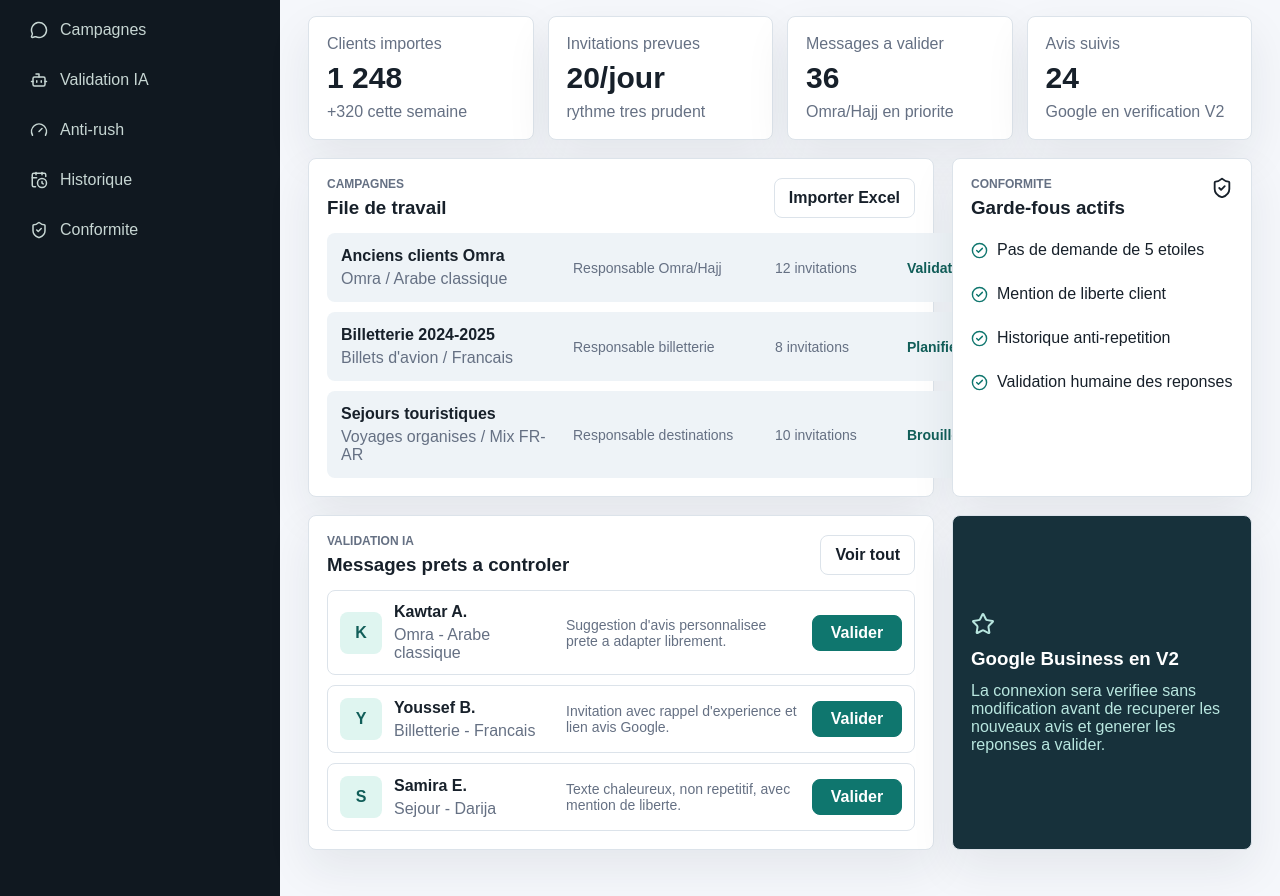
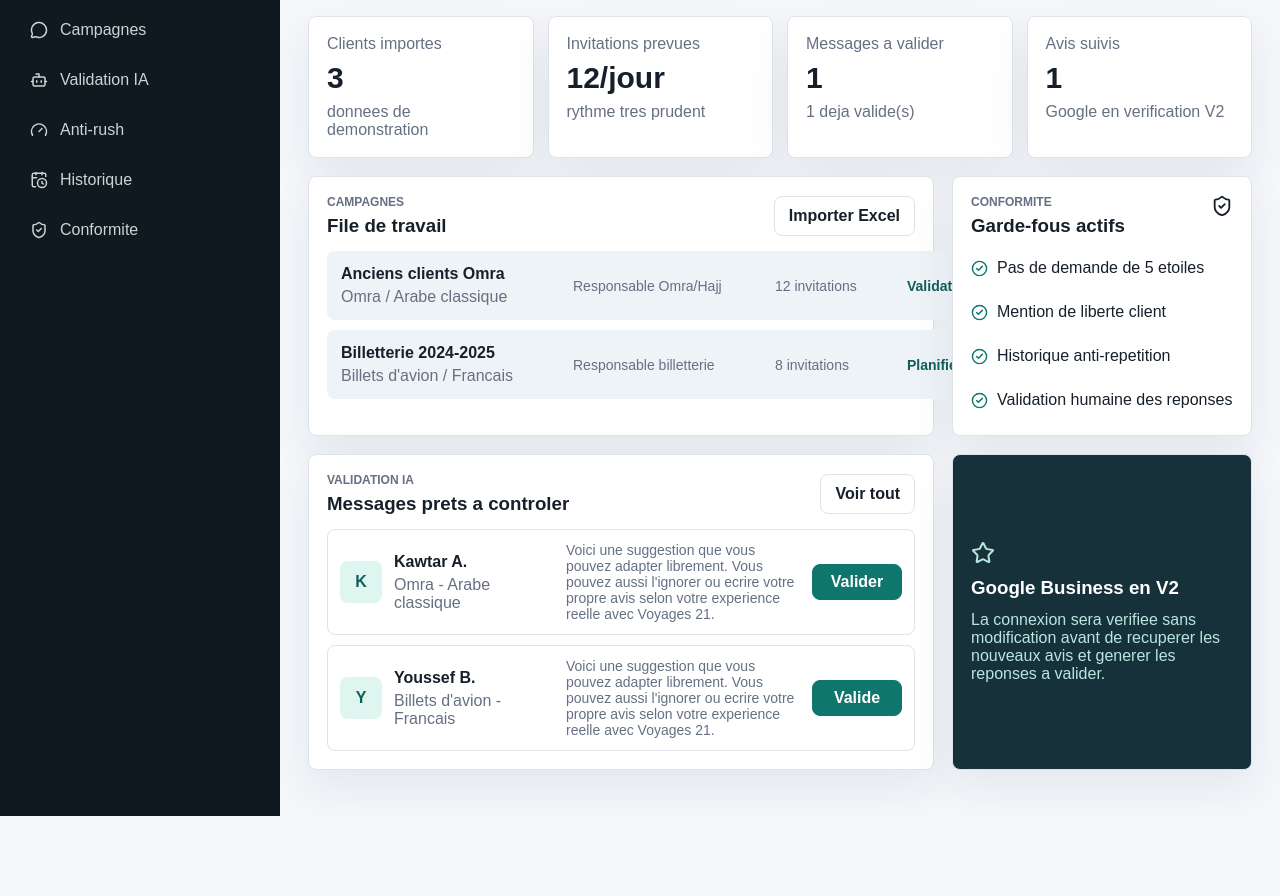
Before and after one commit to karimzoubdane-debug/reviews-up, a Next.js app: page / in a window 1280 px wide. Shown: the part 247-1143 px from the top of the page. After the commit the page ends 1063 px from the top, so only its background shows below. Built offline with nearby package versions, Linux system fonts and the light colour scheme.

Commit message:
Connect dashboard to mock data

```diff
--- a/app/page.tsx
+++ b/app/page.tsx
@@ -11,58 +11,42 @@ import {
   Star,
   UsersRound
 } from "lucide-react";
+import {
+  antiRushRecommendations,
+  appUsers,
+  campaigns,
+  clients,
+  generatedMessages,
+  googleReviews
+} from "../lib/mock-data";
+import type { CampaignStatus, ClientCategory, ClientLanguage } from "../lib/types";
 
-const metrics = [
-  { label: "Clients importes", value: "1 248", change: "+320 cette semaine" },
-  { label: "Invitations prevues", value: "20/jour", change: "rythme tres prudent" },
-  { label: "Messages a valider", value: "36", change: "Omra/Hajj en priorite" },
-  { label: "Avis suivis", value: "24", change: "Google en verification V2" }
-];
+const categoryLabels: Record<ClientCategory, string> = {
+  omra: "Omra",
+  hajj: "Hajj",
+  visa: "Visa",
+  flight_tickets: "Billets d'avion",
+  touristic_stays: "Sejours touristiques",
+  organized_trips: "Voyages organises",
+  other: "Autres"
+};
 
-const campaigns = [
-  {
-    name: "Anciens clients Omra",
-    segment: "Omra / Arabe classique",
-    owner: "Responsable Omra/Hajj",
-    status: "Validation messages",
-    volume: "12 invitations"
-  },
-  {
-    name: "Billetterie 2024-2025",
-    segment: "Billets d'avion / Francais",
-    owner: "Responsable billetterie",
-    status: "Planifiee",
-    volume: "8 invitations"
-  },
-  {
-    name: "Sejours touristiques",
-    segment: "Voyages organises / Mix FR-AR",
-    owner: "Responsable destinations",
-    status: "Brouillon IA",
-    volume: "10 invitations"
-  }
-];
+const languageLabels: Record<ClientLanguage, string> = {
+  fr: "Francais",
+  ar: "Arabe classique",
+  darija: "Darija",
+  mixed_fr_ar: "Mix FR-AR"
+};
 
-const validations = [
-  {
-    client: "Kawtar A.",
-    category: "Omra",
-    language: "Arabe classique",
-    message: "Suggestion d'avis personnalisee prete a adapter librement."
-  },
-  {
-    client: "Youssef B.",
-    category: "Billetterie",
-    language: "Francais",
-    message: "Invitation avec rappel d'experience et lien avis Google."
-  },
-  {
-    client: "Samira E.",
-    category: "Sejour",
-    language: "Darija",
-    message: "Texte chaleureux, non repetitif, avec mention de liberte."
-  }
-];
+const campaignStatusLabels: Record<CampaignStatus, string> = {
+  draft: "Brouillon",
+  ai_generation: "Generation IA",
+  pending_validation: "Validation messages",
+  scheduled: "Planifiee",
+  sending: "Envoi en cours",
+  paused: "En pause",
+  completed: "Terminee"
+};
 
 const navigation = [
   { label: "Dashboard", icon: BarChart3, active: true },
@@ -75,7 +59,34 @@ const navigation = [
   { label: "Conformite", icon: ShieldCheck }
 ];
 
+function getUserName(userId: string) {
+  return appUsers.find((user) => user.id === userId)?.name ?? "Responsable non affecte";
+}
+
+function getClientName(clientId: string) {
+  const client = clients.find((item) => item.id === clientId);
+  if (!client) return "Client inconnu";
+  return [client.firstName, client.lastName].filter(Boolean).join(" ");
+}
+
+function getClientDetails(clientId: string) {
+  const client = clients.find((item) => item.id === clientId);
+  if (!client) return "Categorie inconnue";
+  return `${categoryLabels[client.category]} - ${languageLabels[client.language]}`;
+}
+
 export default function Home() {
+  const pendingMessages = generatedMessages.filter((message) => message.status === "pending_validation");
+  const approvedMessages = generatedMessages.filter((message) => message.status === "approved");
+  const latestRecommendation = antiRushRecommendations[0];
+  const recommendedLimit = latestRecommendation?.recommendedDailyLimit ?? 20;
+  const metrics = [
+    { label: "Clients importes", value: clients.length.toString(), change: "donnees de demonstration" },
+    { label: "Invitations prevues", value: `${recommendedLimit}/jour`, change: "rythme tres prudent" },
+    { label: "Messages a valider", value: pendingMessages.length.toString(), change: `${approvedMessages.length} deja valide(s)` },
+    { label: "Avis suivis", value: googleReviews.length.toString(), change: "Google en verification V2" }
+  ];
+
   return (
     <main className="app-shell">
       <aside className="sidebar" aria-label="Navigation principale">
@@ -117,9 +128,10 @@ export default function Home() {
         <section className="status-band">
           <div>
             <p className="eyebrow">Recommandation IA</p>
-            <h3>Rythme conseille : 10 a 20 invitations par jour pendant le premier mois.</h3>
+            <h3>Rythme conseille : 10 a {recommendedLimit} invitations par jour pendant le premier mois.</h3>
             <p>
-              Envois espaces entre fin de matinee, milieu d'apres-midi et debut de soiree. Acceleration uniquement apres analyse hebdomadaire.
+              {latestRecommendation?.advice ??
+                "Envois espaces entre fin de matinee, milieu d'apres-midi et debut de soiree. Acceleration uniquement apres analyse hebdomadaire."}
             </p>
           </div>
           <div className="status-badge">
@@ -149,14 +161,14 @@ export default function Home() {
             </div>
             <div className="campaign-list">
               {campaigns.map((campaign) => (
-                <article className="campaign-row" key={campaign.name}>
+                <article className="campaign-row" key={campaign.id}>
                   <div>
                     <h4>{campaign.name}</h4>
-                    <p>{campaign.segment}</p>
+                    <p>{categoryLabels[campaign.category]} / {languageLabels[campaign.language]}</p>
                   </div>
-                  <span>{campaign.owner}</span>
-                  <span>{campaign.volume}</span>
-                  <strong>{campaign.status}</strong>
+                  <span>{getUserName(campaign.ownerUserId)}</span>
+                  <span>{campaign.dailyLimit} invitations</span>
+                  <strong>{campaignStatusLabels[campaign.status]}</strong>
                 </article>
               ))}
             </div>
@@ -189,15 +201,17 @@ export default function Home() {
               <button className="secondary-button">Voir tout</button>
             </div>
             <div className="validation-list">
-              {validations.map((item) => (
-                <article className="validation-row" key={item.client}>
-                  <div className="avatar">{item.client.slice(0, 1)}</div>
+              {generatedMessages.map((item) => (
+                <article className="validation-row" key={item.id}>
+                  <div className="avatar">{getClientName(item.clientId).slice(0, 1)}</div>
                   <div>
-                    <h4>{item.client}</h4>
-                    <p>{item.category} - {item.language}</p>
+                    <h4>{getClientName(item.clientId)}</h4>
+                    <p>{getClientDetails(item.clientId)}</p>
                   </div>
-                  <span>{item.message}</span>
-                  <button className="approve-button">Valider</button>
+                  <span>{item.mandatoryFreedomNotice}</span>
+                  <button className="approve-button">
+                    {item.status === "approved" ? "Valide" : "Valider"}
+                  </button>
                 </article>
               ))}
             </div>
```
